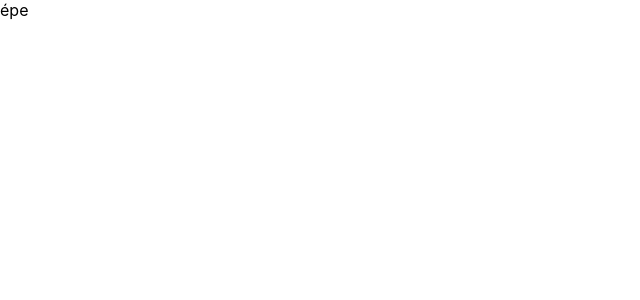
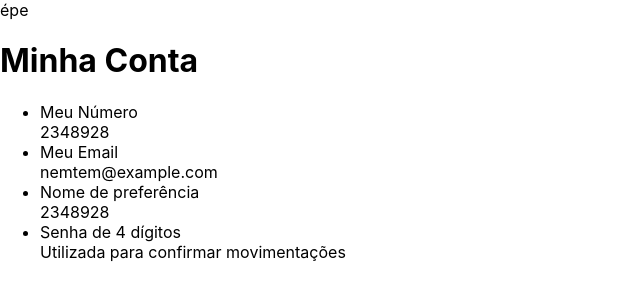
Before and after one commit to Devs-IO/megahack-web-test, a React (Create React App) app: page /profile in a window 1280 px wide. Shown: the top 300 px of the page, without its empty margins (0-640 px from the left). Built offline with nearby package versions, Linux system fonts and the light colour scheme.

Commit message:
populate and format screens

```diff
--- a/src/components/Card/index.jsx
+++ b/src/components/Card/index.jsx
@@ -1,6 +1,6 @@
 import React from "react";
 
-import ProgressBar from '../ProgressBar';
+import ProgressBar from "../ProgressBar";
 import visa from "../../assets/cards/visa.png";
 import master from "../../assets/cards/mastercard.svg";
 import eye from "../../assets/icons/olho.svg";
@@ -22,7 +22,9 @@ export default function Card({ type, end, limit }) {
       <div className="card" style={themes[type]}>
         <img className="cardtype" src={cardtypes[type]} alt="visa" />
         <img className="eye" src={eye} alt="mas olha la" />
-        <div className="cardtext" style={themes[type]}>**** **** **** {end}</div>
+        <div className="cardtext" style={themes[type]}>
+          **** **** **** {end}
+        </div>
       </div>
 
       <div className="card-limit">
@@ -31,7 +33,7 @@ export default function Card({ type, end, limit }) {
           <span>de limite</span>
         </div>
 
-        <ProgressBar total={limit} current={100}/>
+        <ProgressBar value={100} max={limit} />
       </div>
     </div>
   );
--- a/src/components/ProgressBar/index.jsx
+++ b/src/components/ProgressBar/index.jsx
@@ -1,10 +1,10 @@
 import React from 'react'
 import './styles.scss'
 
-export default function ProgressBar({total, current}) {
+export default function ProgressBar(props) {
     return (
         <div className="progressBar">
-            <progress value={current} max={total}/>
+            <progress {...props}/>
         </div>
     )
 }
--- a/src/pages/Bills/index.jsx
+++ b/src/pages/Bills/index.jsx
@@ -13,7 +13,7 @@ export default function Bills() {
                     R$150
                 </div>
                 <div className="status"></div>
-                <div className="date"></div>
+                <div className="date">04 FEV</div>
             </div>
 
             {/* <Modal /> */}
--- a/src/pages/Profile/index.jsx
+++ b/src/pages/Profile/index.jsx
@@ -1,9 +1,38 @@
-import React from 'react'
+import React from "react";
 
 export default function Profile() {
-    return (
-        <div>
+  return (
+    <div>
+      <h1>Minha Conta</h1>
 
+        <div className="details">
+            <div className="qr"></div>
+            <div className="name"></div>
+            <div className="number"></div>
+            <div className="random-container">
+                <span className="code"></span>
+                <div className="copy"></div>
+            </div>
         </div>
-    )
+
+      <ul>
+        <li>
+          <div className="head">Meu Número</div>
+          <span>2348928</span>
+        </li>
+        <li>
+          <div className="head">Meu Email</div>
+          <span>nemtem@example.com</span>
+        </li>
+        <li>
+          <div className="head">Nome de preferência</div>
+          <span>2348928</span>
+        </li>
+        <li>
+          <div className="head">Senha de 4 dígitos</div>
+          <span>Utilizada para confirmar movimentações</span>
+        </li>
+      </ul>
+    </div>
+  );
 }
--- a/src/pages/Wallet/index.jsx
+++ b/src/pages/Wallet/index.jsx
@@ -1,4 +1,5 @@
-import React from 'react'
+import React from "react";
+import ProgressBar from "../../components/ProgressBar";
 
 export default function Wallet() {
   return (
@@ -10,7 +11,7 @@ export default function Wallet() {
         <div className="saldo">R$123980</div>
         <div className="eye"></div>
 
-                {/* <ProgressBar/> */}
+        <ProgressBar value={25} max={100} />
         {/* <Plot/> */}
 
         <button>Guardar Dinheiro</button>
@@ -18,7 +19,6 @@ export default function Wallet() {
         <button>pagar</button>
         <button>Depositar</button>
       </div>
-
     </div>
-    )
+  );
 }
```
Lines whose indentation alone changed are shown as unchanged.
